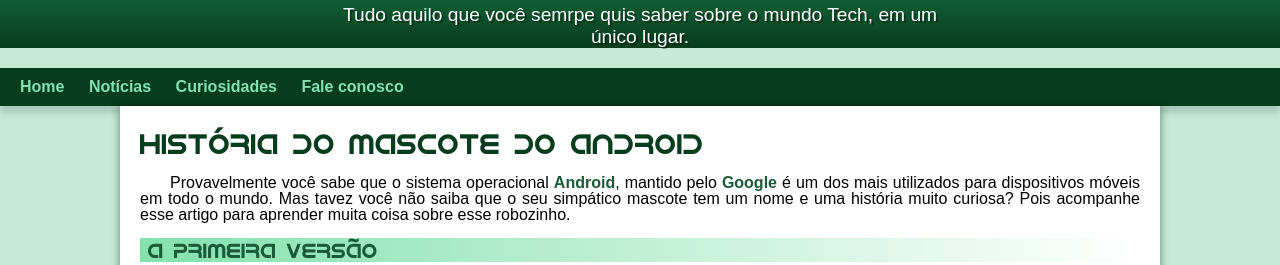
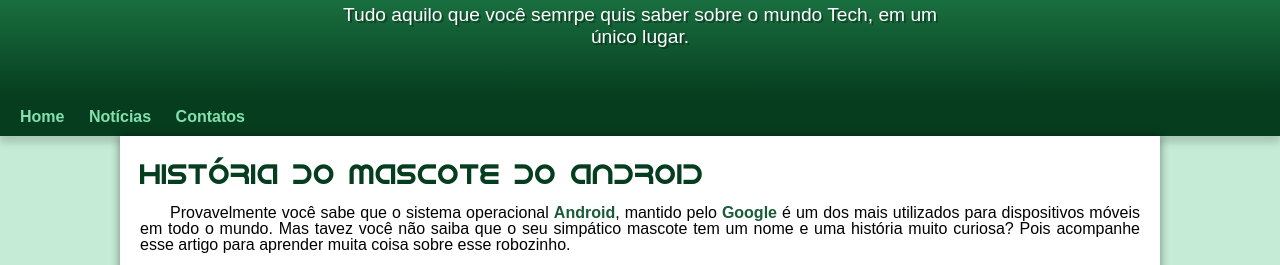
Before and after one commit to railtonmororo/projeto-android, a plain HTML site: page index.html in a window 1280 px wide. Shown: the part 113-378 px from the top of the page. Drawn offline with Linux system fonts and the light colour scheme.

Commit message:
problema de padding corrigido

```diff
--- a/estilo/style.css
+++ b/estilo/style.css
@@ -61,7 +61,7 @@ header > p{
     padding-right: 10px;
     padding-left: 10px;
     margin:auto;
-    margin-bottom: 20px;
+    padding-bottom: 50px;
     text-shadow: 2px 2px 0px rgba(0, 0, 0, 0.326);
 }
 
--- a/index.html
+++ b/index.html
@@ -16,8 +16,9 @@
     <nav>
         <a href="#">Home</a>
         <a href="#">Notícias</a>
-        <a href="#">Curiosidades</a>
-        <a href="#">Fale conosco</a>
+        <!-- <a href="#">Curiosidades</a> -->
+        <!-- <a href="#">Fale conosco</a> -->
+        <a href="#">Contatos</a>
     </nav>
     <main>
         <article>
```
